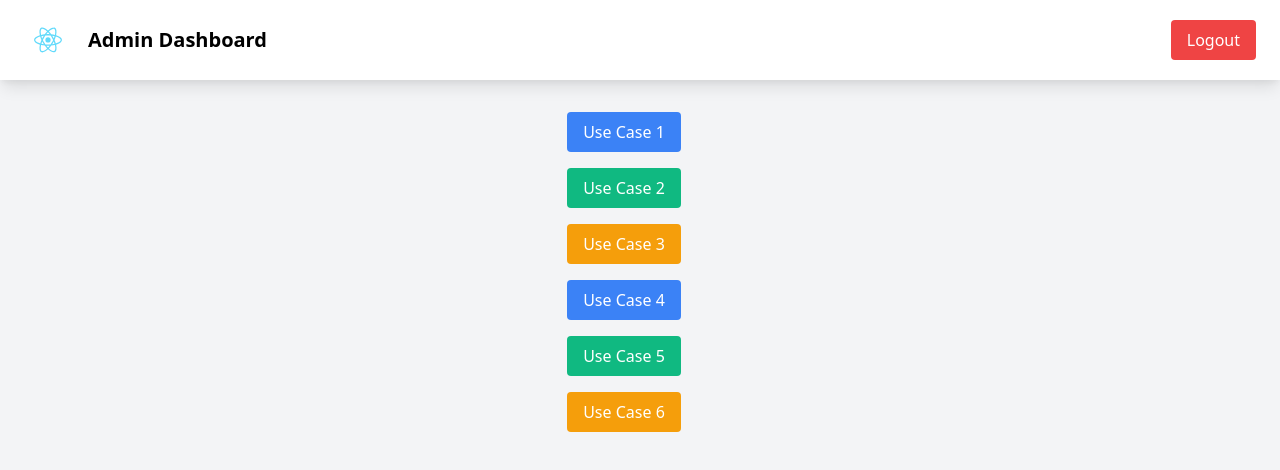
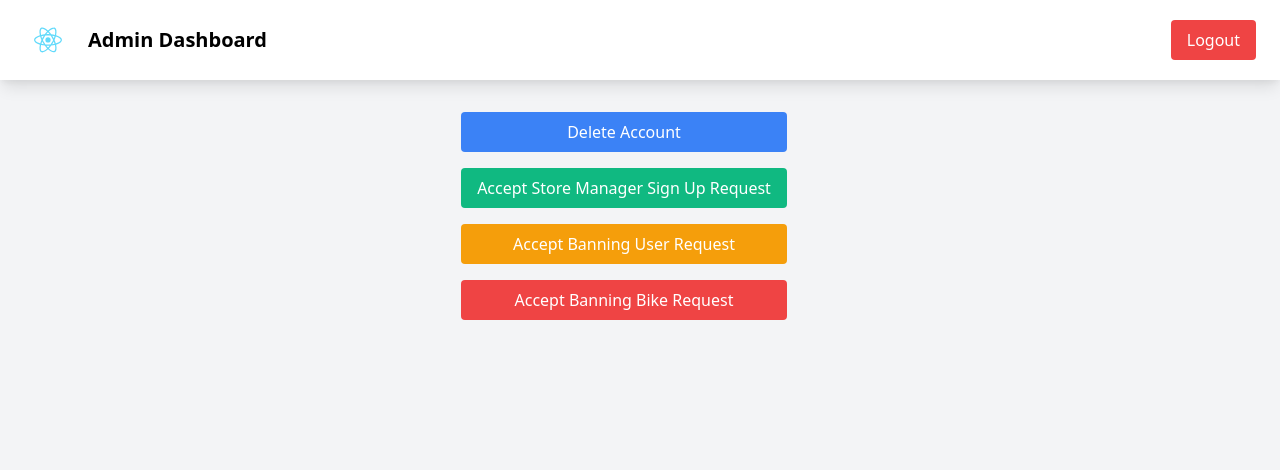
Before and after one commit to NguyenDuyetIT2002/ProjectIII-BikeForRent, a React (Create React App) app in the folder bfr-code/frontend/: page /homepageadmin in a window 1280 px wide. Shown: the top 470 px of the page. Built offline with nearby package versions, Linux system fonts and the light colour scheme.

Commit message:
add router

```diff
--- a/bfr-code/frontend/package.json
+++ b/bfr-code/frontend/package.json
@@ -8,6 +8,7 @@
     "@testing-library/user-event": "^13.5.0",
     "react": "^18.2.0",
     "react-dom": "^18.2.0",
+    "react-router-dom": "^6.21.1",
     "react-scripts": "^5.0.1",
     "web-vitals": "^2.1.4"
   },
--- a/bfr-code/frontend/src/App.js
+++ b/bfr-code/frontend/src/App.js
@@ -1,24 +1,14 @@
-import logo from './logo.svg';
-import './App.css';
+import logo from "./logo.svg";
+import "./App.css";
+import { Outlet } from "react-router-dom";
 
 function App() {
   return (
-    <div className="App">
-      <header className="App-header">
-        <img src={logo} className="App-logo" alt="logo" />
-        <p>
-          Edit <code>src/App.js</code> and save to reload.
-        </p>
-        <a
-          className="App-link"
-          href="https://reactjs.org"
-          target="_blank"
-          rel="noopener noreferrer"
-        >
-          Learn React
-        </a>
-      </header>
-    </div>
+    <>
+      <main>
+        <Outlet />
+      </main>
+    </>
   );
 }
 
--- a/bfr-code/frontend/src/index.js
+++ b/bfr-code/frontend/src/index.js
@@ -3,12 +3,25 @@ import ReactDOM from 'react-dom/client';
 import './index.css';
 import App from './App';
 import reportWebVitals from './reportWebVitals';
+import {
+  createBrowserRouter,
+  createRoutesFromElements,
+  Route,
+  RouterProvider,
+} from 'react-router-dom';
 import HomePageAdmin from './pages/admin/homepage/homepage'
 
+const router = createBrowserRouter(
+  createRoutesFromElements(
+    <Route path="/" element={<App />}>
+      <Route path="homepageadmin" element={<HomePageAdmin />} />
+    </Route>
+  )
+);
 const root = ReactDOM.createRoot(document.getElementById('root'));
 root.render(
   <React.StrictMode>
-    <HomePageAdmin/>
+    <RouterProvider router={router} />
   </React.StrictMode>
 );
 
--- a/bfr-code/frontend/src/pages/admin/homepage/homepage.js
+++ b/bfr-code/frontend/src/pages/admin/homepage/homepage.js
@@ -33,12 +33,10 @@ function HomePageAdmin() {
         <div className="flex justify-center">
           {/* Admin Usecase Navigation Buttons */}
           <div className="flex flex-col space-y-4">
-            <button onClick={() => handleUseCaseClick('Use Case 1')} className="bg-blue-500 hover:bg-blue-600 text-white py-2 px-4 rounded">Use Case 1</button>
-            <button onClick={() => handleUseCaseClick('Use Case 2')} className="bg-green-500 hover:bg-green-600 text-white py-2 px-4 rounded">Use Case 2</button>
-            <button onClick={() => handleUseCaseClick('Use Case 3')} className="bg-yellow-500 hover:bg-yellow-600 text-white py-2 px-4 rounded">Use Case 3</button>
-            <button onClick={() => handleUseCaseClick('Use Case 1')} className="bg-blue-500 hover:bg-blue-600 text-white py-2 px-4 rounded">Use Case 4</button>
-            <button onClick={() => handleUseCaseClick('Use Case 2')} className="bg-green-500 hover:bg-green-600 text-white py-2 px-4 rounded">Use Case 5</button>
-            <button onClick={() => handleUseCaseClick('Use Case 3')} className="bg-yellow-500 hover:bg-yellow-600 text-white py-2 px-4 rounded">Use Case 6</button>
+            <button onClick={() => handleUseCaseClick('Use Case 1')} className="bg-blue-500 hover:bg-blue-600 text-white py-2 px-4 rounded">Delete Account</button>
+            <button onClick={() => handleUseCaseClick('Use Case 2')} className="bg-green-500 hover:bg-green-600 text-white py-2 px-4 rounded">Accept Store Manager Sign Up Request</button>
+            <button onClick={() => handleUseCaseClick('Use Case 3')} className="bg-yellow-500 hover:bg-yellow-600 text-white py-2 px-4 rounded">Accept Banning User Request</button>
+            <button onClick={() => handleUseCaseClick('Use Case 4')} className="bg-red-500 hover:bg-blue-600 text-white py-2 px-4 rounded">Accept Banning Bike Request</button>
             {/* ...Thêm các button cho các usecase khác */}
           </div>
 
```
Also changed, not shown: 1 other file (tests, documents, lock files or other folders).
